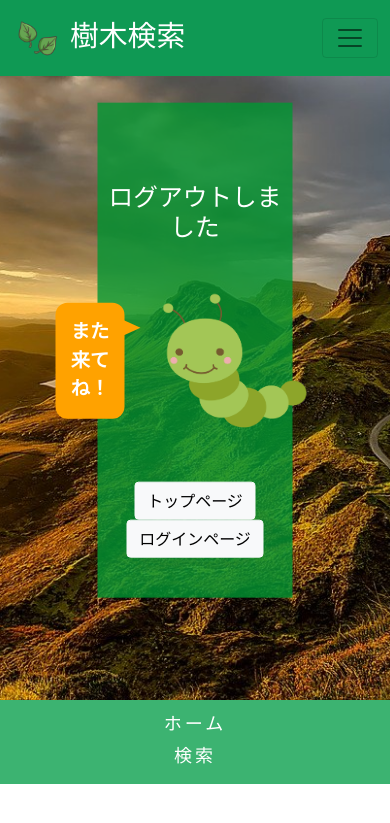
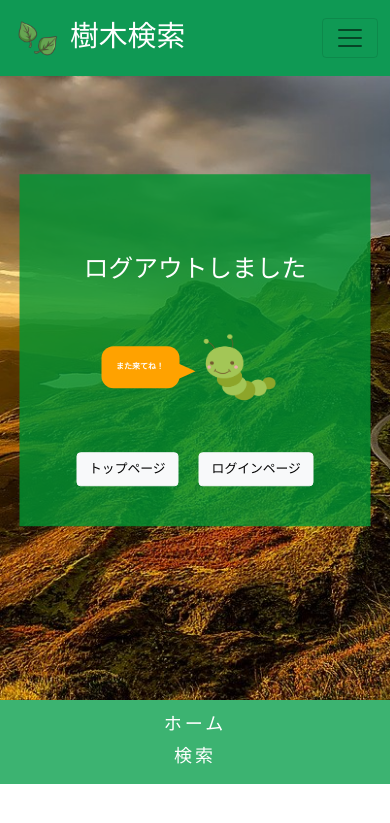
Before and after one commit to ZeroRequiem126/plants_identification_app, a PHP site: page /account/goodbye.php in a window 390 px wide. Shown: the top 823 px of the page. Run offline with PHP 8.4, Linux system fonts and the light colour scheme.

Commit message:
レスポンシブ化

```diff
--- a/assets/style/style.css
+++ b/assets/style/style.css
@@ -70,7 +70,7 @@
 }
 
 .balloon-general .says {
-  font-size: 1.2em;
+  font-size: 1.0em;
   max-width: 500px;
   font-family: 'ヒラギノ丸ゴ ProN','Hiragino Maru Gothic ProN',sans-serif;
   display: -webkit-box;
@@ -97,6 +97,30 @@
   border: 10px solid transparent;
   right: -26px;
   border-left: 22px solid #ffa200;
+}
+
+@media screen and (max-width: 480px) {
+  .balloon-general .says {
+    font-size: 0.5em !important;
+  }
+  .balloon-general .faceicon img {
+    width: 100px !important;
+  }
+}
+
+@media screen and (min-width: 480px) and (max-width: 800px) {
+  .balloon-general .says {
+    font-size: 0.5em !important;
+  }
+  .balloon-general .faceicon img {
+    width: 150px !important;
+  }
+}
+
+@media screen and (min-width: 1280px) {
+  .balloon-general .says {
+    font-size: 1.0em !important;
+  }
 }
 
 /* ヘッダー */
@@ -903,6 +950,30 @@ h2 {
   margin: 0px 10px;
 }
 
+@media screen and (max-width: 480px) {
+  .logout-page .container {
+    width: 90%;
+  }
+  .logout-page .container .btn {
+    font-size: 0.8em;
+  }
+}
+
+@media screen and (min-width: 480px) and (max-width: 800px) {
+  .logout-page .container {
+    width: 60%;
+  }
+  .logout-page .container .btn {
+    font-size: 1.0em;
+  }
+}
+
+@media screen and (min-width: 1280px) {
+  .logout-page .container {
+    width: 40%;
+  }
+}
+
 /* welcome.php */
 .welcome-page {
   background: url("../img/main/welcome-background.jpg") center no-repeat;
--- a/assets/style/style.scss
+++ b/assets/style/style.scss
@@ -60,7 +60,7 @@
 
 
     .says {
-        font-size: 1.2em;
+        font-size: 1.0em;
         max-width: 500px;
         font-family: 'ヒラギノ丸ゴ ProN','Hiragino Maru Gothic ProN',sans-serif;
         display: flex;
@@ -82,6 +82,34 @@
             border: 10px solid transparent;
             right: -26px;
             border-left: 22px solid #ffa200;
+        }
+    }
+
+    @media screen and (max-width:480px) {
+
+        .says {
+            font-size: 0.5em !important;
+        }
+
+        .faceicon img {
+            width: 100px !important;
+        }
+    }
+
+    @media screen and (min-width:480px) and ( max-width:800px) {
+
+        .says {
+            font-size: 0.5em !important;
+        }
+
+        .faceicon img {
+            width: 150px !important;
+        }
+    }
+
+    @media screen and (min-width:1280px) {
+        .says {
+            font-size: 1.0em !important;
         }
     }
 }
@@ -889,6 +940,32 @@ a {
             margin: 0px 10px;
         }
     }
+
+    @media screen and (max-width:480px) {
+        .container {
+            width: 90%;
+
+            .btn {
+                font-size: 0.8em;
+            }
+        }
+    }
+
+    @media screen and (min-width:480px) and ( max-width:800px) {
+        .container {
+            width: 60%;
+
+            .btn {
+                font-size: 1.0em;
+            }
+        }
+    }
+
+    @media screen and (min-width:1280px) {
+        .container {
+            width: 40%;
+        }
+    }
 }
 
 /* welcome.php */
--- a/index.php
+++ b/index.php
@@ -43,7 +43,7 @@
         <br>
             <div class="balloon">
                 <div class="faceicon">
-                <img src="assets/img/main/芋虫.png" width="200">
+                <img src="assets/img/main/芋虫.png" width="200" class="balloon-img">
                 </div>
                 <h4 class="says">下から「葉の7つの特徴」を選んでね！</h4>
             </div>
```
Also changed, not shown: other parts of assets/style/style.css (+64 -0 lines), other parts of assets/style/style.scss (+64 -0 lines), 2 other files.
